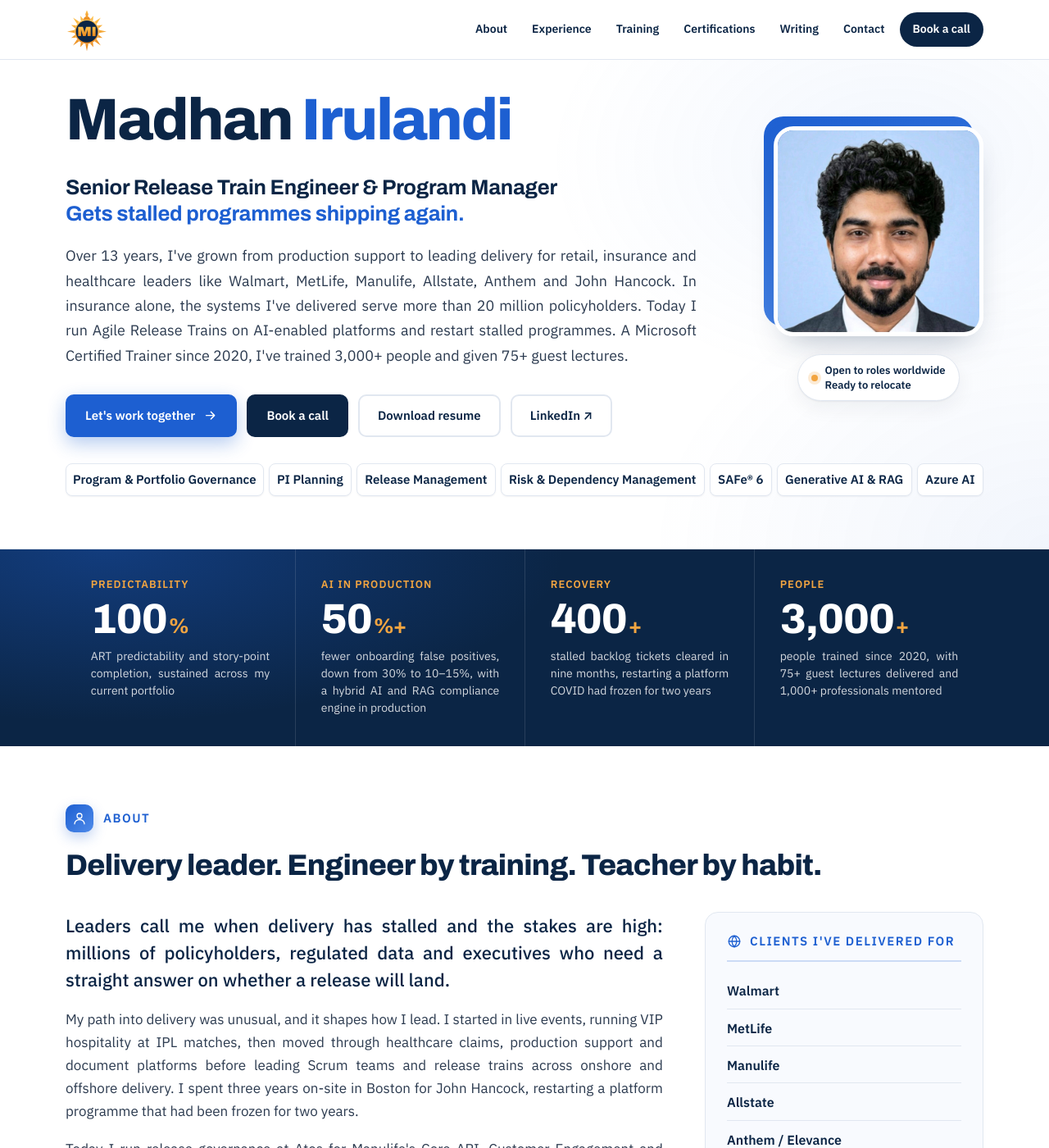
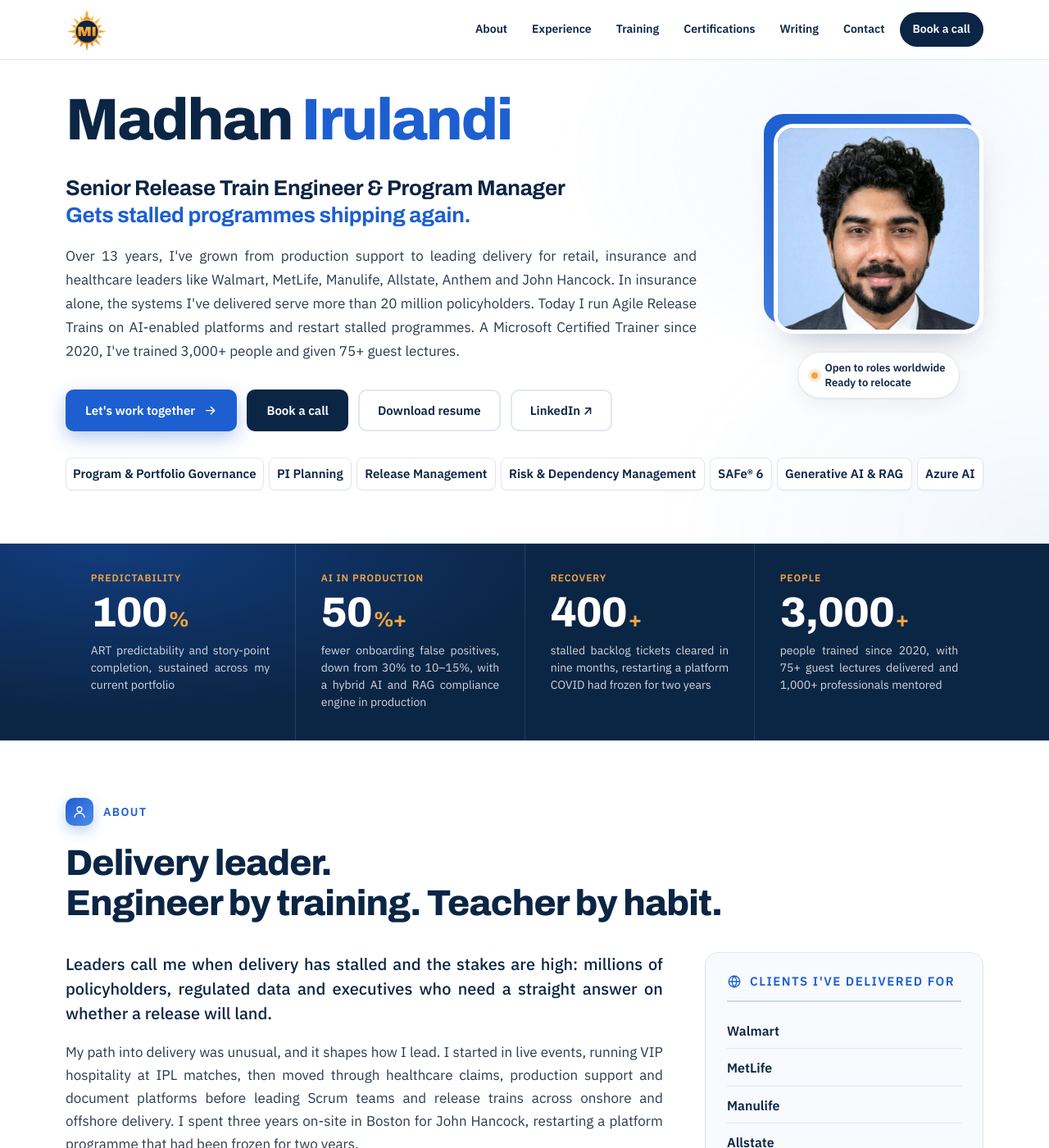
Before and after one commit to Madhan-I/Madhan-I.github.io, a Jekyll site: the page built from index.html, in a window 1280 px wide and 1400 px high. Shown: the whole window at 82% size. Built offline with Jekyll 4.4.1, drawn with Linux system fonts in a browser that asks for light colours.

Commit message:
Preview: one type scale across the homepage; bigger section headings, unified labels, quieter footer.
Co-Authored-By: Claude Opus 5.5 <noreply@anthropic.com>
Claude-Session: https://claude.ai/code/session_01MFRrTt7LBDdX57m85KHNGp

```diff
--- a/_data/profile.yml
+++ b/_data/profile.yml
@@ -68,7 +68,7 @@ metrics:
     text: people trained since 2020, with 75+ guest lectures delivered and 1,000+ professionals mentored
 
 # Use | to start a new line in the heading.
-about_title: "Delivery leader. Engineer by training. Teacher by habit."
+about_title: "Delivery leader.|Engineer by training. Teacher by habit."
 about:
   - "Leaders call me when delivery has stalled and the stakes are high: millions of policyholders, regulated data and executives who need a straight answer on whether a release will land."
   - "My path into delivery was unusual, and it shapes how I lead. I started in live events, running VIP hospitality at IPL matches, then moved through healthcare claims, production support and document platforms before leading Scrum teams and release trains across onshore and offshore delivery. I spent three years on-site in Boston for John Hancock, restarting a platform programme that had been frozen for two years."
--- a/assets/css/style.css
+++ b/assets/css/style.css
@@ -923,3 +923,26 @@ footer .f-bottom, footer .f-bottom span, footer .f-bottom a { color: var(--muted
 #contact .email-card:hover { border-color: #F2A541; }
 @media (max-width: 480px) { #contact .email-card .v { font-size: 15px; white-space: nowrap; } #contact .email-card { gap: 12px; } }
 footer .f-bottom, footer .f-bottom span { font-size: 11px; }
+
+/* ===== Type scale (Oct 2026): 11 · 12 · 14 · 15 · 16 (client names) · 17 · 20 · 26 · 44 · 76; big numbers are display exceptions ===== */
+.sec-head h2 { font-size: clamp(30px, 4.2vw, 44px) !important; line-height: 1.1; }
+.sec-head .label { font-size: 14px !important; }
+/* small capital labels: 12px */
+.metric .tag, .cg h3, .speak h3, .card .k, .res-btn small, footer .f-col b, .bh-eyebrow, .e-when { font-size: 12px !important; }
+.cert .yr, .cert .verify-link, .cert .meta > span:not(.live):not(.expired) { font-size: 12px !important; }
+/* card dates and descriptions: 14px */
+.tk-date, .tk-meta { font-size: 14px !important; }
+/* card titles: 17px; organisation lines: 15px */
+.speak.duo b, .speak.talks .tk-title, .abody > b, .e-main b { font-size: 17px !important; }
+.speak.talks:not(.duo) b { font-size: 15px !important; }
+.job-side .sector > span, .train-note, a.more { font-size: 15px !important; }
+.lede, .lede .nw, .copy p:not(.big) { font-size: 17px !important; }
+.copy .lead, .about .copy > p:first-child { font-size: 20px !important; }
+.mark-name { font-size: 20px !important; }
+.e-head h3 { font-size: 26px !important; }
+.role-1, .role-2, .role, p.big { font-size: 26px !important; }
+footer .f-name { font-size: 20px !important; }
+footer .f-col a { font-size: 14px !important; }
+@media (max-width: 760px) { .role-1, .role-2, .role, p.big { font-size: 20px !important; } .e-head h3 { font-size: 20px !important; } }
+.topics li span, .anote, .copy-btn { font-size: 12px !important; }
+#contact h2, #contact h2 span { font-size: clamp(30px, 4.2vw, 44px) !important; }
--- a/index.html
+++ b/index.html
@@ -52,7 +52,7 @@ layout: default
 {% unless th.show.about == false %}{% assign n = n | plus: 1 %}
 <section id="about" class="slide tone-white">
   <div class="wrap">
-    <div class="sec-head reveal"><span class="label"><svg class="ic" aria-hidden="true"><use href="#i-user"/></svg>About</span><h2>{{ p.about_title | replace: "|", " " }}</h2></div>
+    <div class="sec-head reveal"><span class="label"><svg class="ic" aria-hidden="true"><use href="#i-user"/></svg>About</span><h2>{{ p.about_title | replace: "|", "<br>" }}</h2></div>
     <div class="about">
       <div class="copy reveal">
         {% for para in p.about %}<p>{{ para }}</p>{% endfor %}
```
